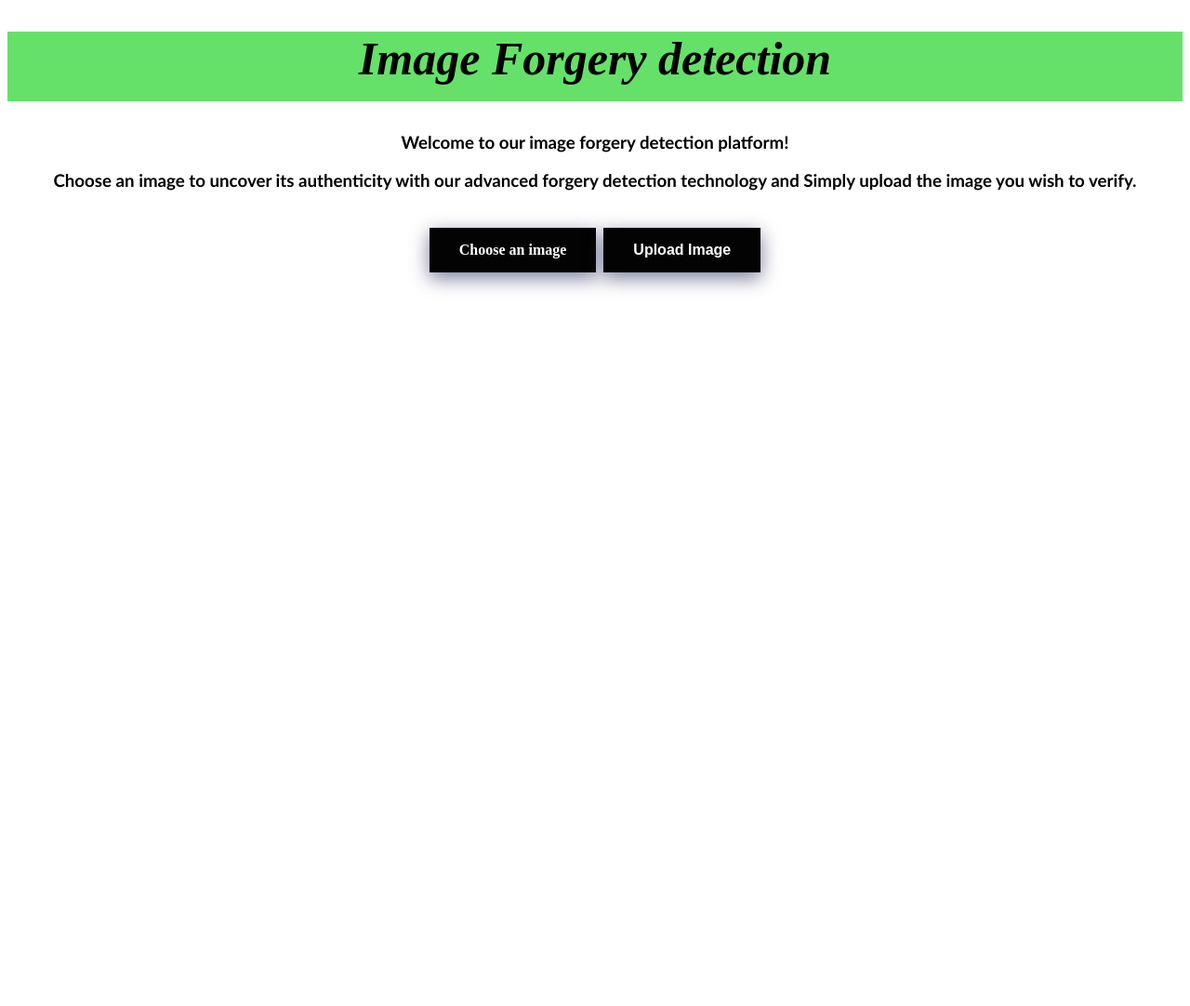
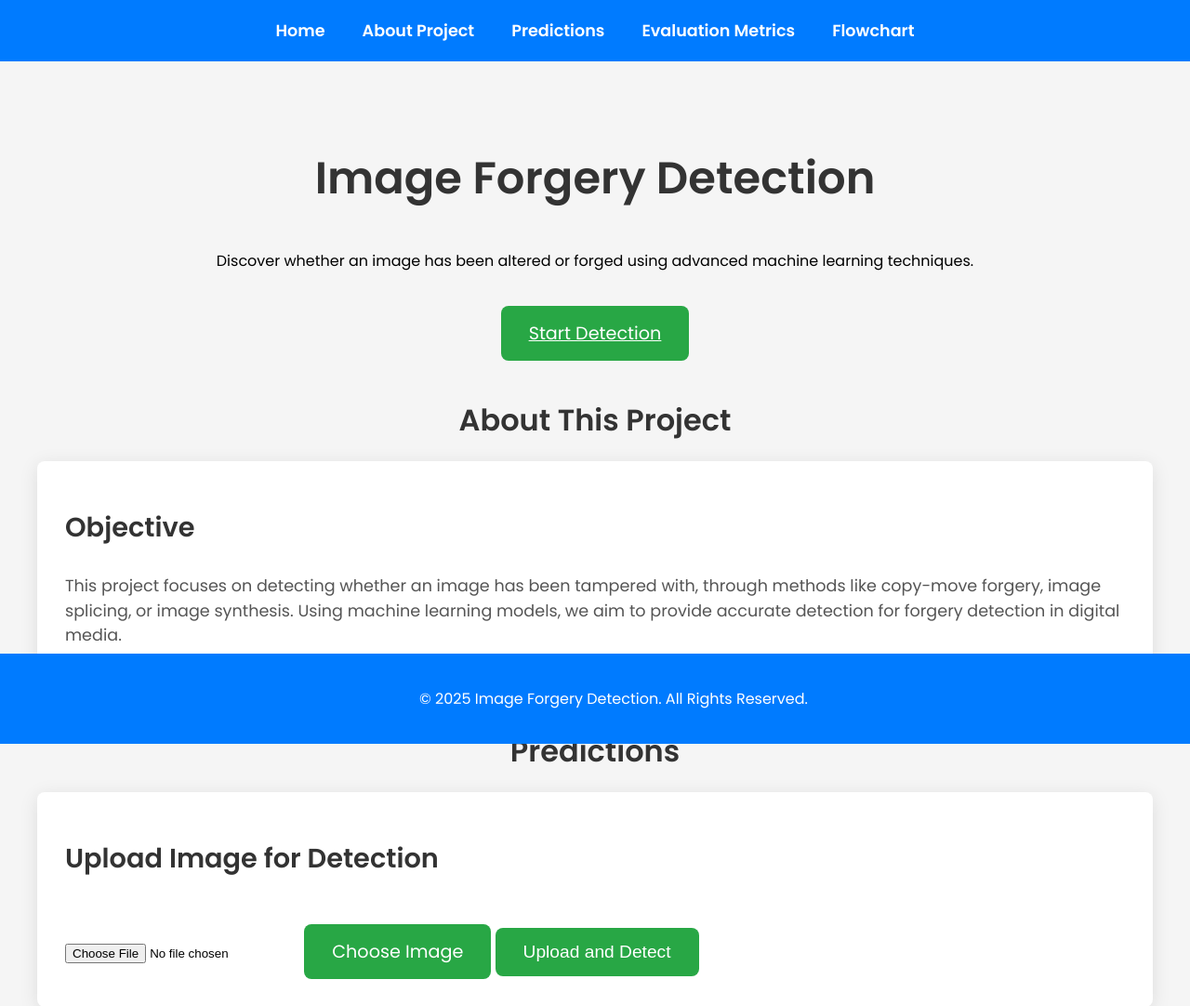
Before and after one commit to NEC-PROJECTS-2025/AB11, a Flask app: template Sourcecode/Sourcecode/templates/index.html in a window 1280 px wide. Shown: the top 1082 px of the page at 93% size. Before the commit the page ends 313 px from the top, so only its background shows below. Run offline with Flask 3, Linux system fonts and the light colour scheme; the template is opened without the code that fills it, so the values that code supplies are empty.

Commit message:
base.html

```diff
--- a/Sourcecode/Sourcecode/templates/index.html
+++ b/Sourcecode/Sourcecode/templates/index.html
@@ -1,78 +1,213 @@
- <!DOCTYPE html>
+<!DOCTYPE html>
 <html lang="en">
 <head>
     <meta charset="UTF-8">
     <meta name="viewport" content="width=device-width, initial-scale=1.0">
     <title>Image Forgery Detection</title>
+    <link href="https://fonts.googleapis.com/css2?family=Open+Sans:wght@400;600&family=Poppins:wght@400;600&display=swap" rel="stylesheet">
     <style>
         body {
+            font-family: 'Poppins', sans-serif;
+            background: #f5f5f5;
+            margin: 0;
+            padding: 0;
+        }
+        nav {
+            background-color: #007bff;
+            padding: 20px;
+            position: sticky;
+            top: 0;
+            z-index: 100;
+        }
+        nav ul {
+            list-style-type: none;
+            margin: 0;
+            padding: 0;
+            display: flex;
+            justify-content: center;
+        }
+        nav ul li {
+            margin: 0 20px;
+        }
+        nav ul li a {
+            text-decoration: none;
+            color: white;
+            font-weight: 600;
+            font-size: 1.1em;
+            transition: color 0.3s;
+        }
+        nav ul li a:hover {
+            color: #f1c40f;
+        }
+        .container {
+            padding: 50px 20px;
+            max-width: 1200px;
+            margin: auto;
+        }
+        .hero {
             text-align: center;
-            border: rgb(4, 15, 61);
+            margin-bottom: 40px;
         }
-
-        h1 {
-            font-size: 50px;
-            color: black;
+        .hero h1 {
+            font-size: 3em;
+            font-weight: 600;
+            color: #333;
+        }
+        .section-title {
+            font-size: 2em;
+            color: #333;
+            margin-bottom: 20px;
             text-align: center;
-            background: #65e169;
-            height: 1.5em;
-            font-style: italic;
+            font-weight: 600;
         }
-
-        h3{
-            font-family:'Trebuchet MS', 'Lucida Sans Unicode', 'Lucida Grande', 'Lucida Sans', Arial, sans-serif;
+        .card {
+            background-color: white;
+            padding: 30px;
+            border-radius: 8px;
+            box-shadow: 0 4px 20px rgba(0, 0, 0, 0.1);
+            margin-bottom: 40px;
         }
-
-        button , .custom-file-upload {
-            background-color: #030303;
-            border: none;
-            color: white;
-            padding: 15px 32px;
-            text-align: center;
-            text-decoration: none;
-            display: inline-block;
-            font-size: 16px;
-            font-weight: bold;
-            margin: 4px 2px;
-            cursor: pointer;
-            box-shadow: 0 6px 20px 0 rgba(15, 43, 125, 0.515), 0 6px 20px 0 rgba(189, 111, 48, 0.2);
+        .card img {
+            width: 100%;
+            border-radius: 8px;
         }
-
-        input[type="file"] {
-            display: none;
-        }
-
-        .prediction-container {
+        .card h3 {
+            font-size: 1.8em;
+            color: #333;
             margin-top: 20px;
         }
-
-        img {
-            max-width: 300px;
+        .card p {
+            font-size: 1.1em;
+            color: #555;
+            line-height: 1.5;
+        }
+        .button {
+            background-color: #28a745;
+            color: white;
+            padding: 15px 30px;
+            font-size: 1.2em;
+            border: none;
+            border-radius: 8px;
+            cursor: pointer;
+            display: inline-block;
             margin-top: 20px;
+            transition: background-color 0.3s;
+        }
+        .button:hover {
+            background-color: #218838;
+        }
+        .flowchart img {
+            width: 100%;
+            max-width: 900px;
+            display: block;
+            margin: auto;
+        }
+        .evaluation {
+            background-color: #f8f9fa;
+            padding: 30px;
+            border-radius: 8px;
+            box-shadow: 0 4px 20px rgba(0, 0, 0, 0.1);
+        }
+        footer {
+            background-color: #007bff;
+            color: white;
+            text-align: center;
+            padding: 20px;
+            position: fixed;
+            bottom: 0;
+            width: 100%;
         }
     </style>
 </head>
+<body>
 
-<body>
-    <h1>Image Forgery detection</h1>
-    <h3> Welcome to our image forgery detection platform!</h3>
-    <h3>Choose an image to uncover its authenticity with our advanced forgery detection technology and Simply upload the image you wish to verify.</h3></br>
-    <form method="POST" enctype="multipart/form-data">
-        <label for="file" class="custom-file-upload">
-            Choose an image
-        </label>
-        <input type="file" name="file" id="file" accept="image/*">
-        <input type="submit" value="Upload Image" class="custom-file-upload">
-    </form>
+    <!-- Navigation Bar -->
+    <nav>
+        <ul>
+            <li><a href="#home">Home</a></li>
+            <li><a href="#about">About Project</a></li>
+            <li><a href="#predictions">Predictions</a></li>
+            <li><a href="#metrics">Evaluation Metrics</a></li>
+            <li><a href="#flowchart">Flowchart</a></li>
+        </ul>
+    </nav>
 
-    {% if prediction %}
-    <div class="prediction-container">
-        <h2>Prediction:</h2>
-        <p>The uploaded image is <strong>{{ prediction }}</strong></p>
-        <img src="{{ file_path }}" alt="Uploaded Image" style="max-width: 400px;">
+    <!-- Main Container -->
+    <div class="container">
+
+        <!-- Home Section -->
+        <section id="home" class="hero">
+            <h1>Image Forgery Detection</h1>
+            <p>Discover whether an image has been altered or forged using advanced machine learning techniques.</p>
+            <a href="#predictions" class="button">Start Detection</a>
+        </section>
+
+        <!-- About Project Section -->
+        <section id="about">
+            <h2 class="section-title">About This Project</h2>
+            <div class="card">
+                <h3>Objective</h3>
+                <p>This project focuses on detecting whether an image has been tampered with, through methods like copy-move forgery, image splicing, or image synthesis. Using machine learning models, we aim to provide accurate detection for forgery detection in digital media.</p>
+            </div>
+        </section>
+
+        <!-- Predictions Section -->
+        <section id="predictions">
+            <h2 class="section-title">Predictions</h2>
+            <div class="card">
+                <h3>Upload Image for Detection</h3>
+                <form id="upload-form" action="/predict" method="post" enctype="multipart/form-data">
+                    <input type="file" id="file" name="file" accept="image/*" required>
+                    <label for="file" class="button">Choose Image</label>
+                    <button type="submit" class="button">Upload and Detect</button>
+                </form>
+                <div class="result" id="result"></div>
+            </div>
+        </section>
+
+        <!-- Evaluation Metrics Section -->
+        <section id="metrics">
+            <h2 class="section-title">Evaluation Metrics</h2>
+            <div class="evaluation">
+                <h3>Key Performance Indicators</h3>
+                <p>We evaluate the performance of the forgery detection model using several metrics:</p>
+                <ul>
+                    <li><strong>Accuracy:</strong> The overall percentage of correct predictions made by the model.</li>
+                    <li><strong>Precision:</strong> The percentage of true positive predictions out of all positive predictions.</li>
+                    <li><strong>Recall:</strong> The percentage of true positive predictions out of all actual positives.</li>
+                    <li><strong>F1-Score:</strong> The harmonic mean of precision and recall, providing a balanced measure.</li>
+                </ul>
+            </div>
+        </section>
+
+        <!-- Flowchart Section -->
+        <section id="flowchart">
+            <h2 class="section-title">Process Flowchart</h2>
+            <div class="flowchart">
+                <img src="flowchart.png" alt="Image Forgery Detection Flowchart">
+            </div>
+        </section>
 
     </div>
-    {% endif %}
+
+    <!-- Footer -->
+    <footer>
+        <p>&copy; 2025 Image Forgery Detection. All Rights Reserved.</p>
+    </footer>
+
+    <script>
+        const form = document.getElementById('upload-form');
+        form.onsubmit = async (e) => {
+            e.preventDefault();
+            const formData = new FormData(form);
+            const response = await fetch('/predict', {
+                method: 'POST',
+                body: formData
+            });
+            const result = await response.json();
+            document.getElementById('result').innerText = result.prediction || result.error;
+        };
+    </script>
 
 </body>
 </html>
```
